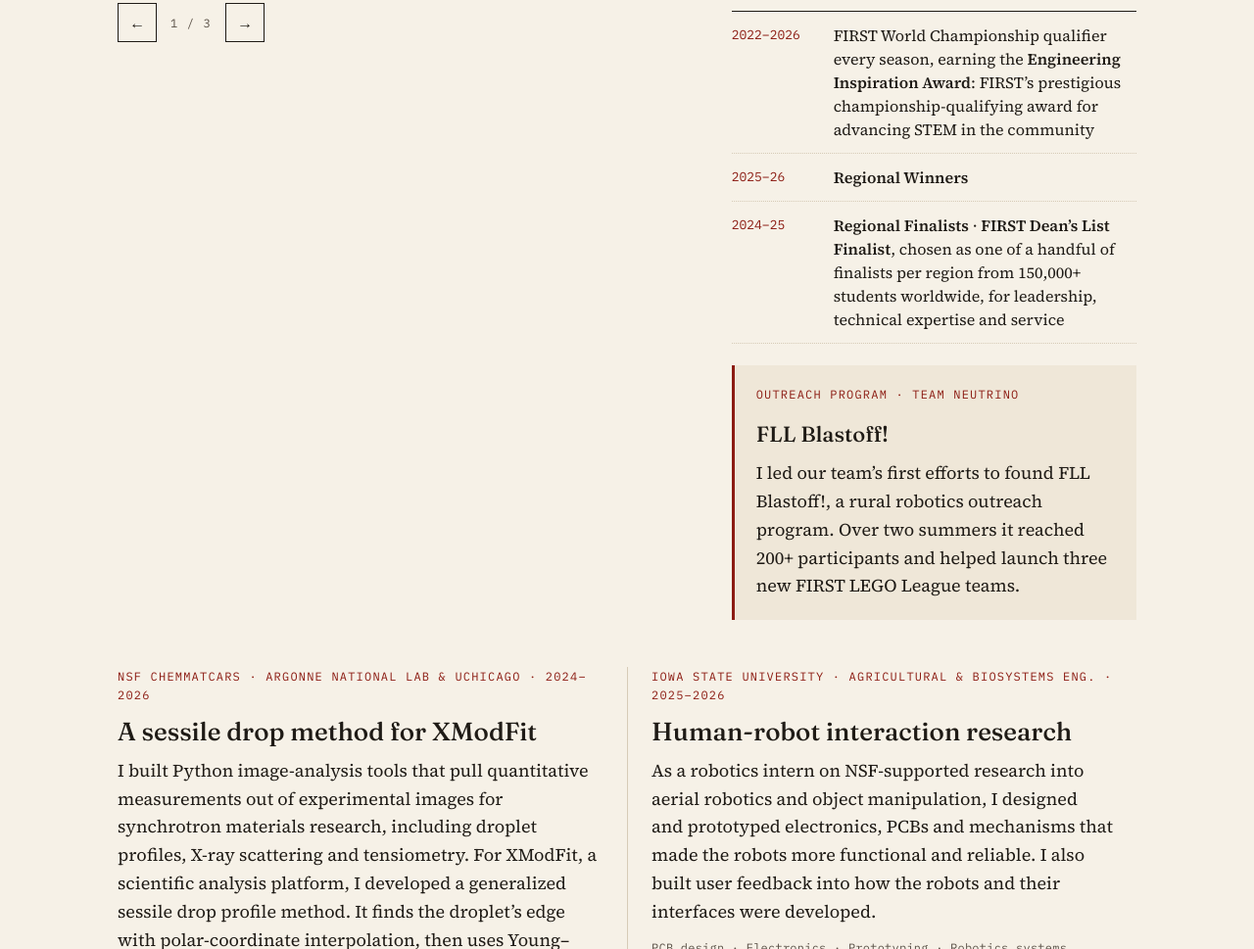
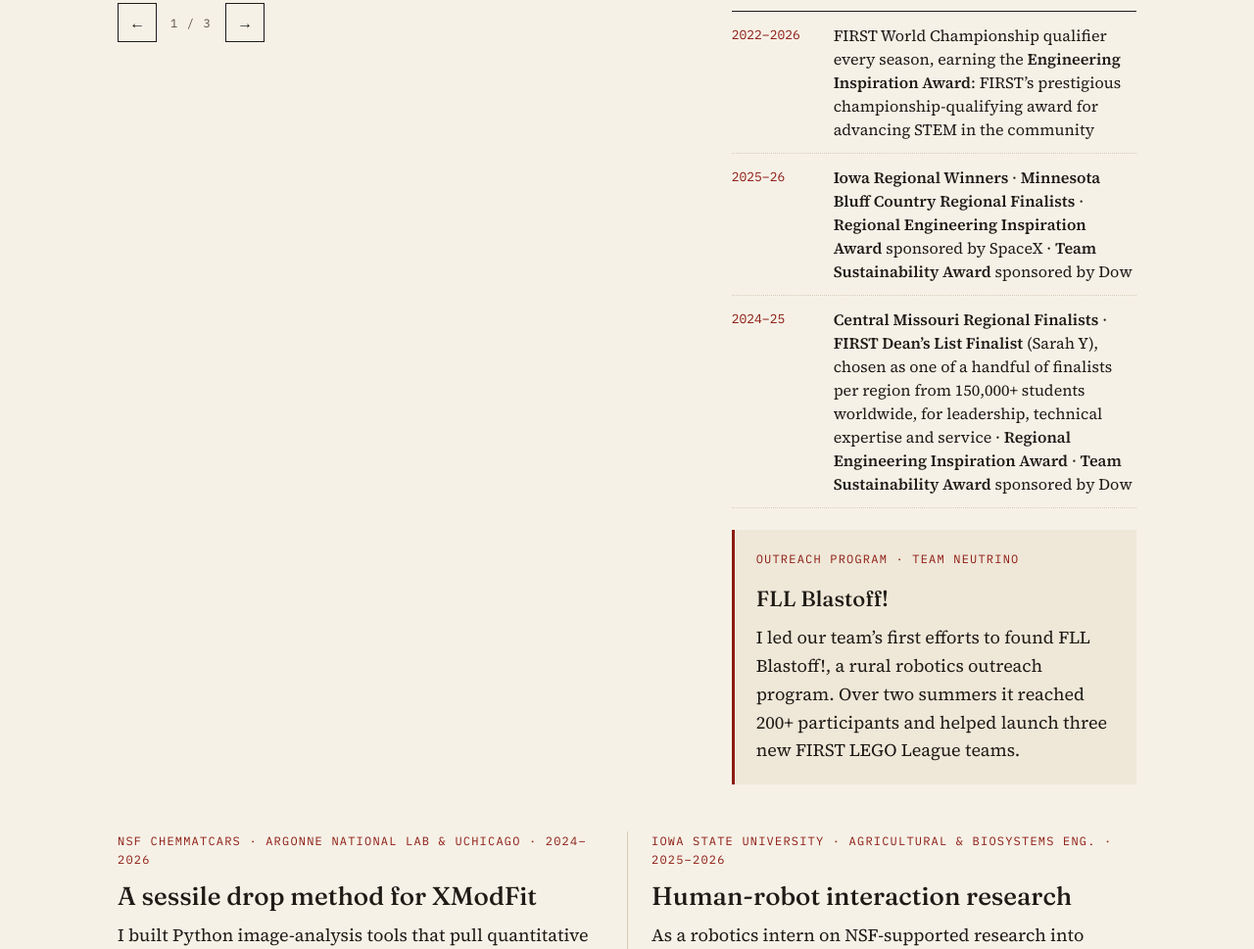
Before and after one commit to ssarahyao/ssarahyao.github.io, a plain HTML site: page index.html in a window 1280 px wide. Shown: the part 1679-2648 px from the top of the page at 98% size. Drawn offline with Linux system fonts and the light colour scheme.

Commit message:
Update index.html

```diff
--- a/index.html
+++ b/index.html
@@ -88,8 +88,8 @@
 
           <dl class="ledger">
             <div><dt>2022–2026</dt><dd>FIRST World Championship qualifier every season, earning the <strong>Engineering Inspiration Award</strong>: FIRST’s prestigious championship-qualifying award for advancing STEM in the community</dd></div>
-            <div><dt>2025–26</dt><dd><strong>Regional Winners</strong></dd></div>
-            <div><dt>2024–25</dt><dd><strong>Regional Finalists</strong> · <strong>FIRST Dean’s List Finalist</strong>, chosen as one of a handful of finalists per region from 150,000+ students worldwide, for leadership, technical expertise and service</dd></div>
+            <div><dt>2025–26</dt><dd><strong>Iowa Regional Winners</strong> · <strong>Minnesota Bluff Country Regional Finalists</strong> · <strong>Regional Engineering Inspiration Award</strong> sponsored by SpaceX · <strong>Team Sustainability Award</strong> sponsored by Dow</dd></div>
+            <div><dt>2024–25</dt><dd><strong>Central Missouri Regional Finalists</strong> · <strong>FIRST Dean’s List Finalist</strong> (Sarah Y), chosen as one of a handful of finalists per region from 150,000+ students worldwide, for leadership, technical expertise and service · <strong>Regional Engineering Inspiration Award</strong> · <strong>Team Sustainability Award</strong> sponsored by Dow</dd></div>
           </dl>
 
           <div class="sub">
```
